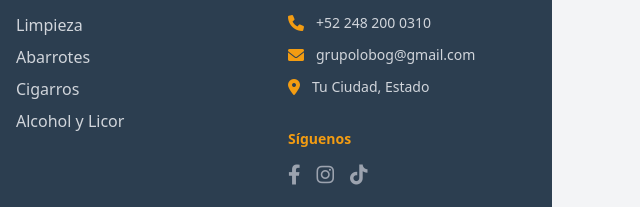
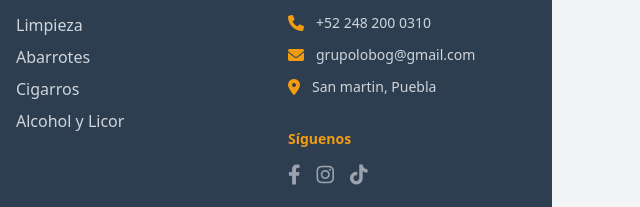
Before and after one commit to grupolobog-eng/sitioWebProductos, a plain HTML site: page index.html in a window 1280 px wide. Shown: the part 1555-1762 px from the top of the page, 640-1280 px from the left. Drawn offline with nearby package versions, Linux system fonts and the light colour scheme.

Commit message:
Update index.html

```diff
--- a/index.html
+++ b/index.html
@@ -156,7 +156,7 @@
             </div>
             <div class="flex items-center space-x-3">
               <i class="fas fa-map-marker-alt text-[#F39C12]"></i>
-              <span class="text-gray-300 text-sm">Tu Ciudad, Estado</span>
+              <span class="text-gray-300 text-sm">San martin, Puebla</span>
             </div>
           </div>
 
```
